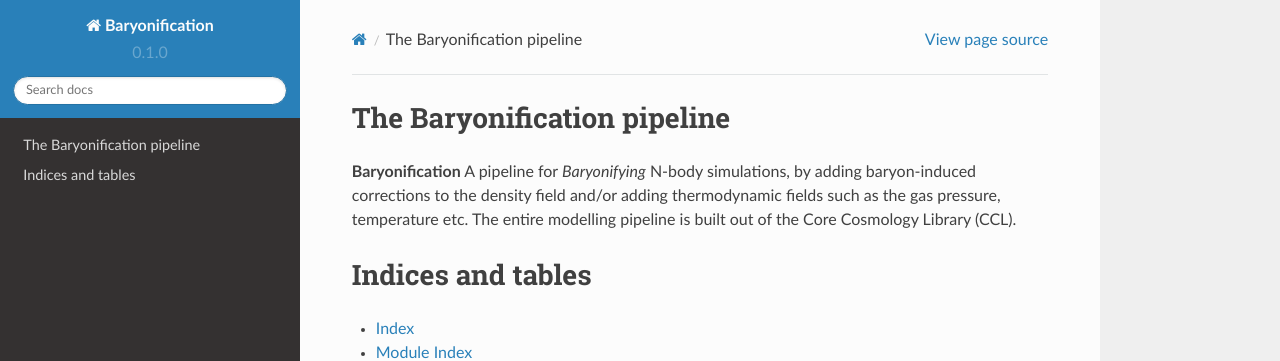
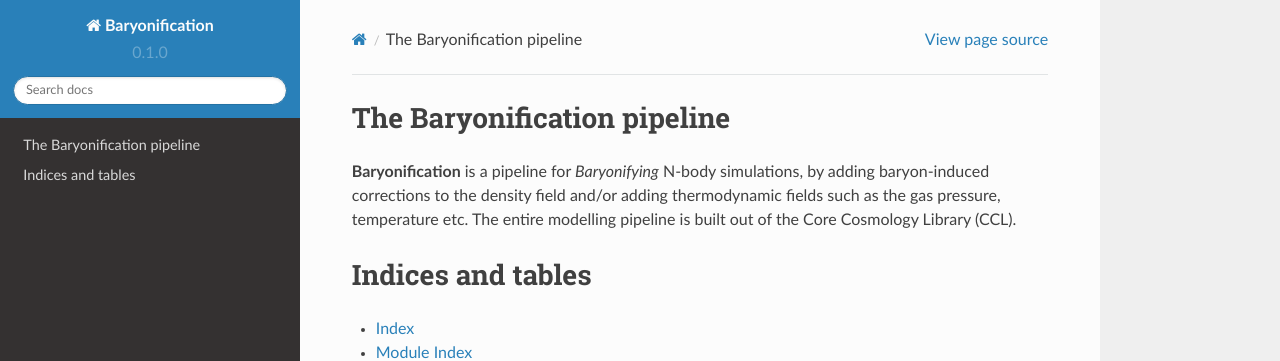
Before and after one commit to DhayaaAnbajagane/Baryonification, a Sphinx documentation site: the page built from docs/source/index.rst, in a window 1280 px wide. Shown: the top 361 px of the page. Built offline with Sphinx 7.4.7 and the Read the Docs theme 2.0.0, drawn with Linux system fonts in a browser that asks for light colours; pages that are not in the unit, such as notebooks, are missing from menus; part of the change alters nothing that is shown.

```diff
--- a/docs/source/conf.py
+++ b/docs/source/conf.py
@@ -3,6 +3,7 @@
 import os
 import sys
 sys.path.insert(0, os.path.abspath('../../'))
+sys.path.insert(0, os.path.abspath('../../../'))
 
 print(os.path.abspath('../../'))
 print(os.listdir(os.path.abspath('../../')))
@@ -23,8 +24,6 @@ def run_apidoc(_):
         cmd_path = os.path.abspath(os.path.join(sys.prefix, 'bin', 'sphinx-apidoc'))
     subprocess.check_call([cmd_path, '--force', '--ext-autodoc', '--ext-intersphinx',
                            '-e', '-o', './source', '../../', '../../*setup*'])
-
-    subprocess.check_call(['mv', '../../../Baryonification', '../../../latest'])
 
 
 def setup(app):
--- a/docs/source/index.rst
+++ b/docs/source/index.rst
@@ -2,7 +2,7 @@ The Baryonification pipeline
 ===================================
 
 
-**Baryonification** A pipeline for *Baryonifying* N-body simulations, by adding baryon-induced corrections to the density field
+**Baryonification** is a pipeline for *Baryonifying* N-body simulations, by adding baryon-induced corrections to the density field
 and/or adding thermodynamic fields such as the gas pressure, temperature etc. The entire modelling pipeline is built out
 of the Core Cosmology Library (CCL).
 
@@ -10,7 +10,7 @@ of the Core Cosmology Library (CCL).
    :maxdepth: 2
    :caption: Contents:
 
-   modules   # This will point to the generated module documentation
+   modules
 
 Indices and tables
 ==================
```
